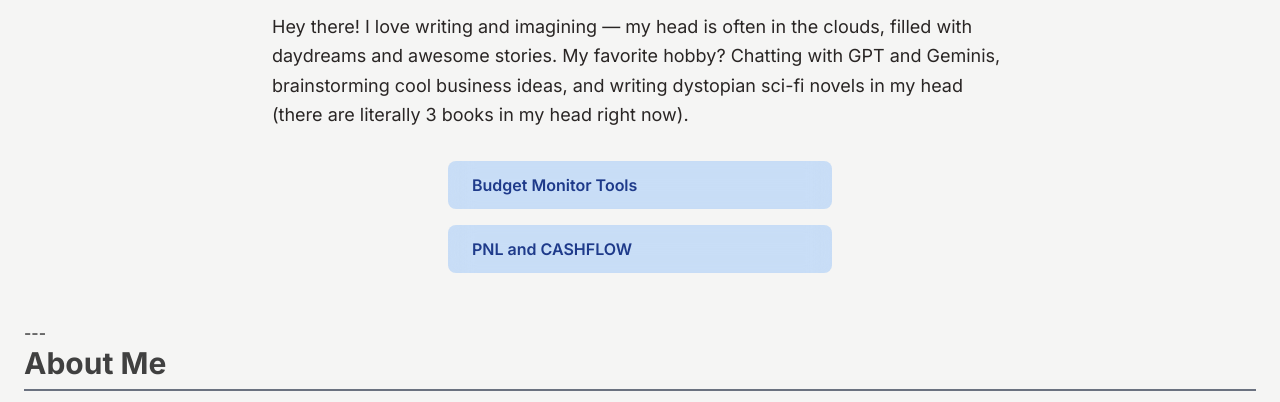
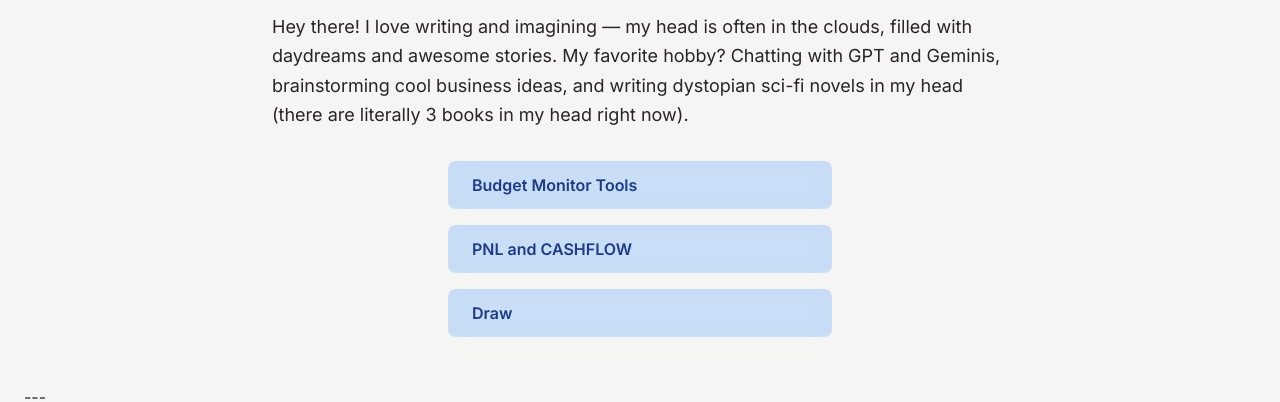
Before and after one commit to Rafi555/rafi555.github.io, a plain HTML site: page index.html in a window 1280 px wide. Shown: the part 398-800 px from the top of the page. Drawn offline with nearby package versions, Linux system fonts and the light colour scheme.

Commit message:
Add link to drawing.html in index.html

```diff
--- a/index.html
+++ b/index.html
@@ -62,6 +62,10 @@
     <a href="accounting.html"
        class="block px-6 py-3 rounded-lg bg-blue-400/30 backdrop-blur-md text-blue-900 font-semibold hover:bg-blue-400/50 transition">
       PNL and CASHFLOW
+    </a>
+    <a href="drawing.html"
+       class="block px-6 py-3 rounded-lg bg-blue-400/30 backdrop-blur-md text-blue-900 font-semibold hover:bg-blue-400/50 transition">
+      Draw
     </a>
   </div>
 </section>
```
